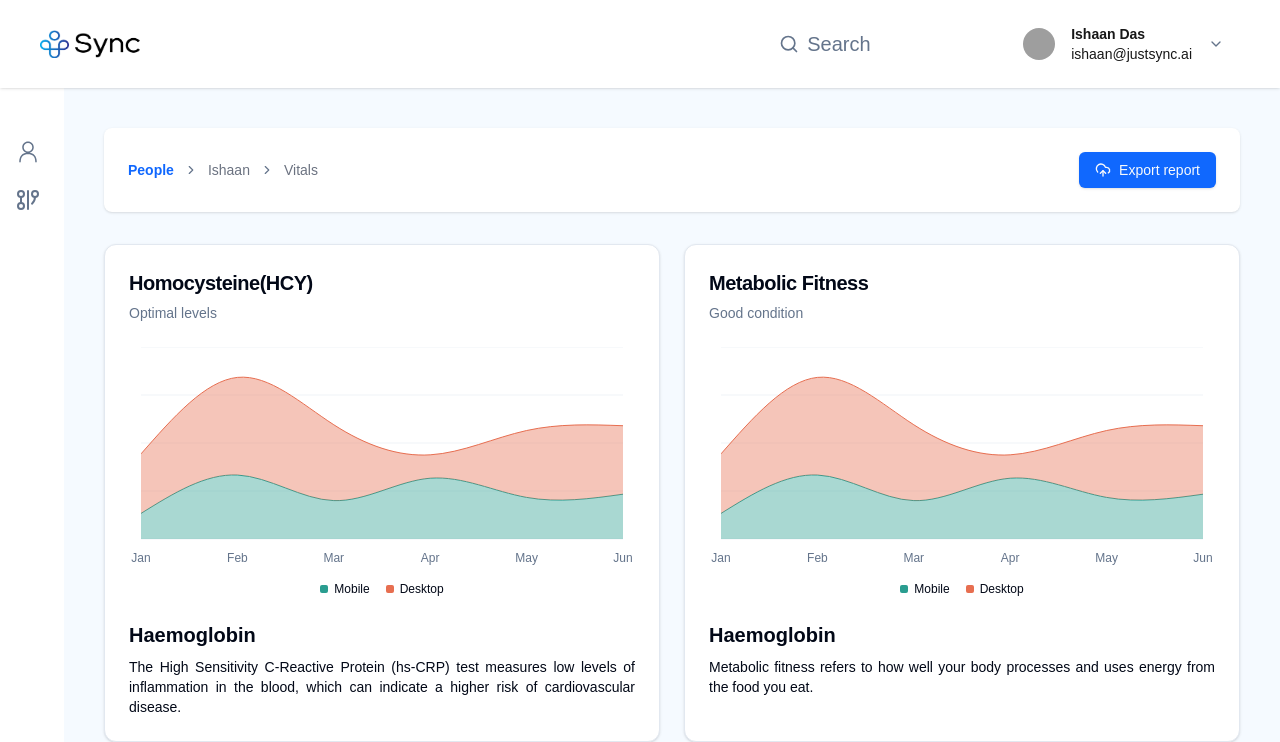
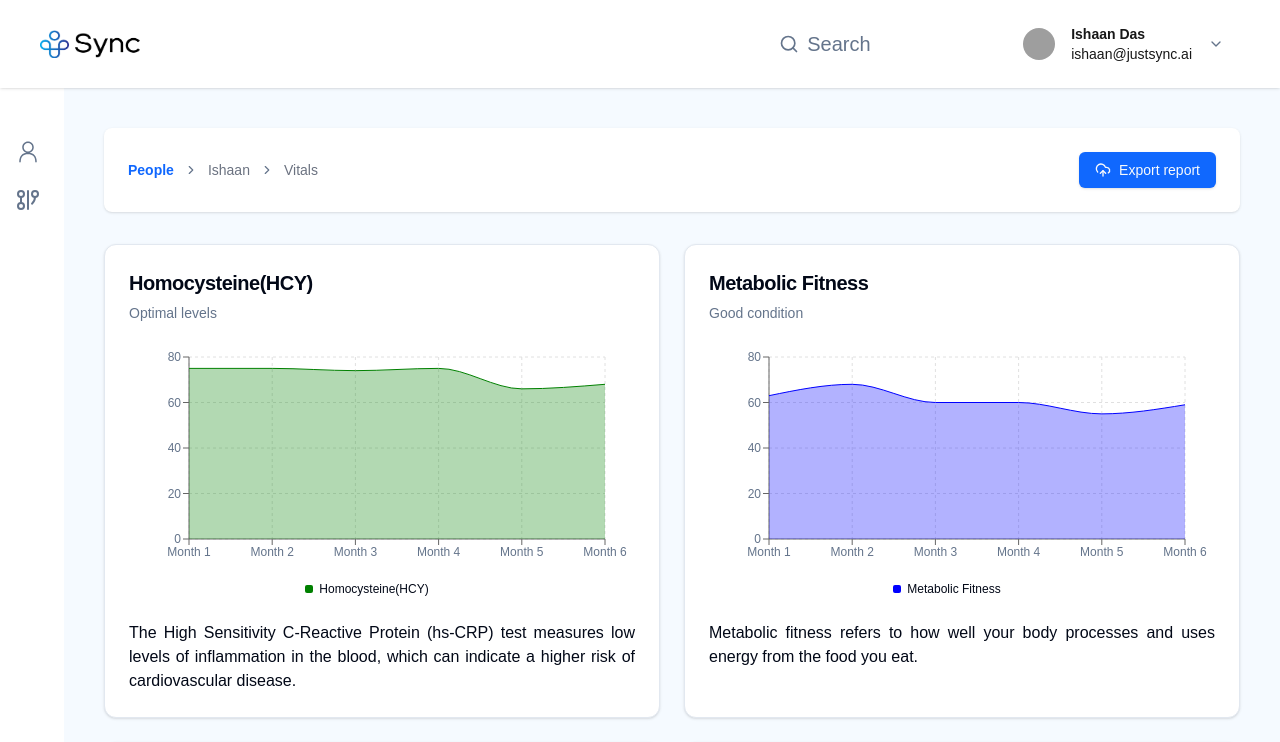
Before and after one commit to theVedanta/sync-college, a Next.js app: page /vitals in a window 1280 px wide. Shown: the top 742 px of the page. Built offline with nearby package versions, Linux system fonts and the light colour scheme; grey boxes are pictures that could not be loaded.

Commit message:
random data for charts, circles, and everythign else

```diff
--- a/src/app/recommendations/page.tsx
+++ b/src/app/recommendations/page.tsx
@@ -97,7 +97,7 @@ const Recommendations = () => {
                                         </div>
                                     </div>
 
-                                    <ProgressCircle value={50} color="orange" />
+                                    <ProgressCircle value={67} color="orange" />
                                 </CardContent>
                             </Card>
                         </div>
@@ -119,12 +119,26 @@ const Recommendations = () => {
                         </div>
 
                         <div className="grid grid-cols-4 gap-8">
-                            {[...Array(4)].map((_, i) => (
+                            {[
+                                "Metabolic Fitness",
+                                "Inflammation",
+                                "Balance",
+                                "Cardiovascular",
+                            ].map((title, i) => {
+                                const value = Math.floor(Math.random() * 100);
+                                const color =
+                                    value < 33
+                                        ? "red"
+                                        : value < 66
+                                          ? "orange"
+                                          : "green";
+
+                                return (
                                     <Link key={i} href="/vitals">
                                         <Card className="cursor-pointer transition-all hover:shadow-xl">
                                             <CardContent className="p-6">
                                                 <h3 className="mb-8 flex w-full items-center justify-center text-lg font-semibold text-muted-foreground">
-                                                Metabolic Fitness{" "}
+                                                    {title}
                                                     <TooltipProvider
                                                         delayDuration={0}
                                                     >
@@ -134,9 +148,10 @@ const Recommendations = () => {
                                                             </TooltipTrigger>
                                                             <TooltipContent>
                                                                 <p>
-                                                                More information
-                                                                about Metabolic
-                                                                Fitness
+                                                                    More
+                                                                    information
+                                                                    about{" "}
+                                                                    {title}
                                                                 </p>
                                                             </TooltipContent>
                                                         </Tooltip>
@@ -144,17 +159,32 @@ const Recommendations = () => {
                                                 </h3>
 
                                                 <ProgressCircle
-                                                value={50}
-                                                color="orange"
+                                                    value={value}
+                                                    color={color}
                                                 />
 
-                                            <p className="text-center font-semibold text-orange-600">
-                                                Inflammation levels are optimal.
+                                                <p
+                                                    className={`text-center font-semibold ${
+                                                        color === "orange"
+                                                            ? "text-orange-500"
+                                                            : color === "red"
+                                                              ? "text-red-500"
+                                                              : "text-green-500"
+                                                    }`}
+                                                >
+                                                    {title} levels are{" "}
+                                                    {color === "green"
+                                                        ? "optimal"
+                                                        : color === "orange"
+                                                          ? "moderate"
+                                                          : "concerning"}
+                                                    .
                                                 </p>
                                             </CardContent>
                                         </Card>
                                     </Link>
-                            ))}
+                                );
+                            })}
                         </div>
                     </div>
                 </TabsContent>
--- a/src/app/vitals/VitalsCard.tsx
+++ b/src/app/vitals/VitalsCard.tsx
@@ -1,46 +1,56 @@
 "use client";
 import { Card, CardContent, CardHeader, CardTitle } from "@/components/ui/card";
-import { Area, AreaChart, CartesianGrid, XAxis } from "recharts";
+import {
+    Area,
+    AreaChart,
+    CartesianGrid,
+    XAxis,
+    YAxis,
+    Tooltip,
+} from "recharts";
 import {
     ChartConfig,
     ChartContainer,
     ChartLegend,
     ChartLegendContent,
-    ChartTooltip,
-    ChartTooltipContent,
 } from "@/components/ui/chart";
-
-const chartData = [
-    { month: "January", desktop: 186, mobile: 80 },
-    { month: "February", desktop: 305, mobile: 200 },
-    { month: "March", desktop: 237, mobile: 120 },
-    { month: "April", desktop: 73, mobile: 190 },
-    { month: "May", desktop: 209, mobile: 130 },
-    { month: "June", desktop: 214, mobile: 140 },
-];
-
-const chartConfig = {
-    desktop: {
-        label: "Desktop",
-        color: "hsl(var(--chart-1))",
-    },
-    mobile: {
-        label: "Mobile",
-        color: "hsl(var(--chart-2))",
-    },
-} satisfies ChartConfig;
 
 interface VitalsCardProps {
     title: string;
     subtitle: string;
     description: string;
+    value: number;
+    color: string;
 }
 
 const VitalsCard: React.FC<VitalsCardProps> = ({
     title,
     subtitle,
     description,
+    value,
+    color,
 }) => {
+    const generateRandomData = (baseValue: number) => {
+        const data = [];
+        for (let i = 1; i <= 6; i++) {
+            const randomValue = baseValue + Math.floor(Math.random() * 20) - 10;
+            data.push({
+                month: `Month ${i}`,
+                value: randomValue,
+            });
+        }
+        return data;
+    };
+
+    const chartData = generateRandomData(value);
+
+    const chartConfig = {
+        value: {
+            label: title,
+            color: color,
+        },
+    } satisfies ChartConfig;
+
     return (
         <Card className="w-full">
             <CardHeader>
@@ -54,50 +64,31 @@ const VitalsCard: React.FC<VitalsCardProps> = ({
                     className="h-[250px] w-full"
                 >
                     <AreaChart
-                        accessibilityLayer
                         data={chartData}
                         margin={{
-                            left: 12,
-                            right: 12,
+                            top: 10,
+                            right: 30,
+                            left: 0,
+                            bottom: 0,
                         }}
                     >
-                        <CartesianGrid vertical={false} />
-                        <XAxis
-                            dataKey="month"
-                            tickLine={false}
-                            axisLine={false}
-                            tickMargin={8}
-                            tickFormatter={(value) => value.slice(0, 3)}
+                        <CartesianGrid strokeDasharray="3 3" stroke="#e0e0e0" />
+                        <XAxis dataKey="month" stroke="#666" />
+                        <YAxis stroke="#666" />
+                        <Tooltip />
+                        <Area
+                            type="monotone"
+                            dataKey="value"
+                            stroke={color}
+                            fill={color}
+                            fillOpacity={0.3}
                         />
-                        <ChartTooltip
-                            cursor={false}
-                            content={<ChartTooltipContent indicator="line" />}
-                        />
-
-                        <Area
-                            dataKey="mobile"
-                            type="natural"
-                            fill="var(--color-mobile)"
-                            fillOpacity={0.4}
-                            stroke="var(--color-mobile)"
-                            stackId="a"
-                        />
-                        <Area
-                            dataKey="desktop"
-                            type="natural"
-                            fill="var(--color-desktop)"
-                            fillOpacity={0.4}
-                            stroke="var(--color-desktop)"
-                            stackId="a"
-                        />
-
                         <ChartLegend content={<ChartLegendContent />} />
                     </AreaChart>
                 </ChartContainer>
 
                 <div className="mt-6">
-                    <h4 className="mb-2 text-xl font-semibold">Haemoglobin</h4>
-                    <p className="text-justify text-sm">{description}</p>
+                    <p className="text-justify">{description}</p>
                 </div>
             </CardContent>
         </Card>
--- a/src/app/vitals/page.tsx
+++ b/src/app/vitals/page.tsx
@@ -30,7 +30,7 @@ const vitalsData = [
         title: "Stress Level",
         subtitle: "Moderate",
         value: 50,
-        color: "yellow",
+        color: "red",
         description:
             "Stress levels can impact overall health and well-being. Monitoring and managing stress is important for maintaining good health.",
     },
--- a/src/components/ui/progress.tsx
+++ b/src/components/ui/progress.tsx
@@ -8,7 +8,7 @@ import { cn } from "@/lib/utils";
 const Progress = React.forwardRef<
     React.ElementRef<typeof ProgressPrimitive.Root>,
     React.ComponentPropsWithoutRef<typeof ProgressPrimitive.Root>
->(({ className, value, ...props }, ref) => (
+>(({ className, value, color, ...props }, ref) => (
     <ProgressPrimitive.Root
         ref={ref}
         className={cn(
@@ -18,7 +18,17 @@ const Progress = React.forwardRef<
         {...props}
     >
         <ProgressPrimitive.Indicator
-            className="h-full w-full flex-1 bg-muted transition-all"
+            className={`h-full w-full flex-1 transition-all ${
+                color === "orange"
+                    ? "bg-orange-600"
+                    : color === "green"
+                      ? "bg-green-600"
+                      : color === "red"
+                        ? "bg-red-600"
+                        : color === "blue"
+                          ? "bg-blue-600"
+                          : "bg-gray-600"
+            }`}
             style={{ transform: `translateX(-${100 - (value || 0)}%)` }}
         />
     </ProgressPrimitive.Root>
```
Also changed, not shown: src/app/recommendations/ProgressCircle.tsx (+41 -21 lines). Lines whose indentation alone changed are shown as unchanged.
